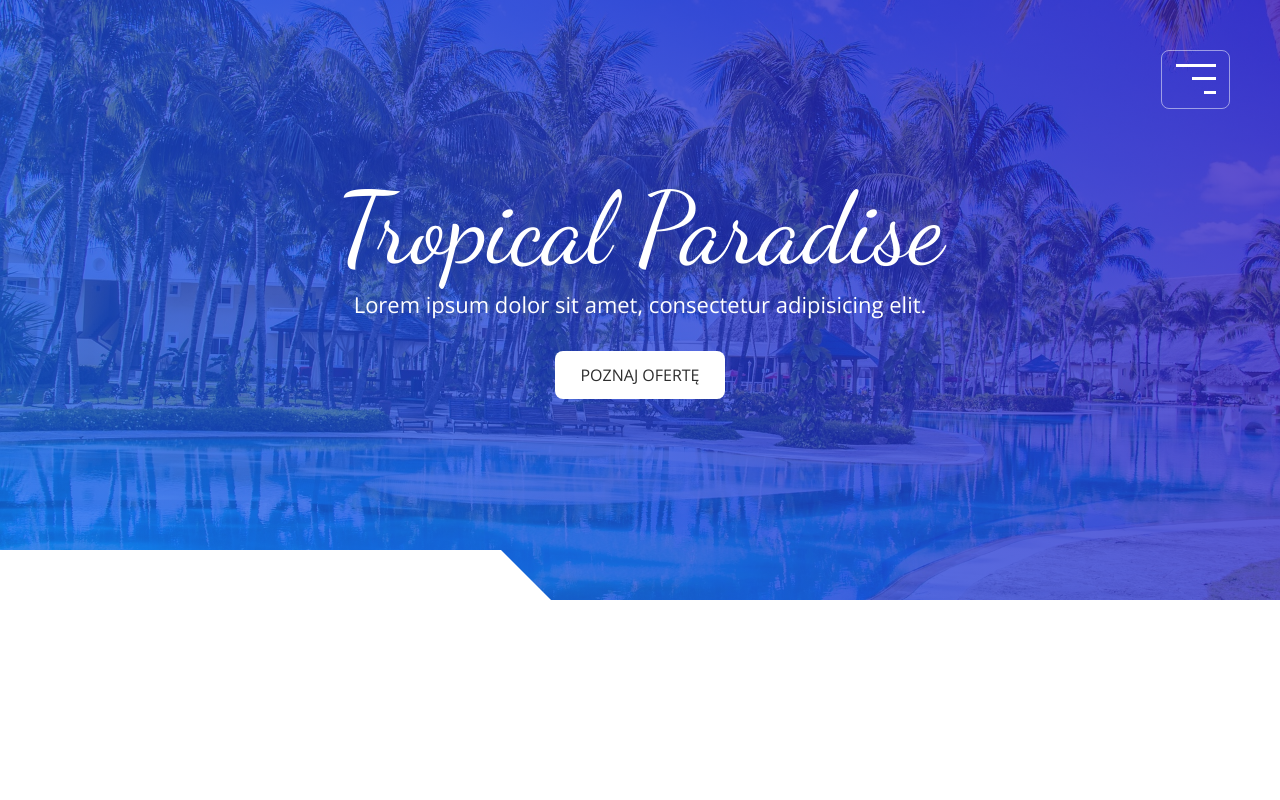
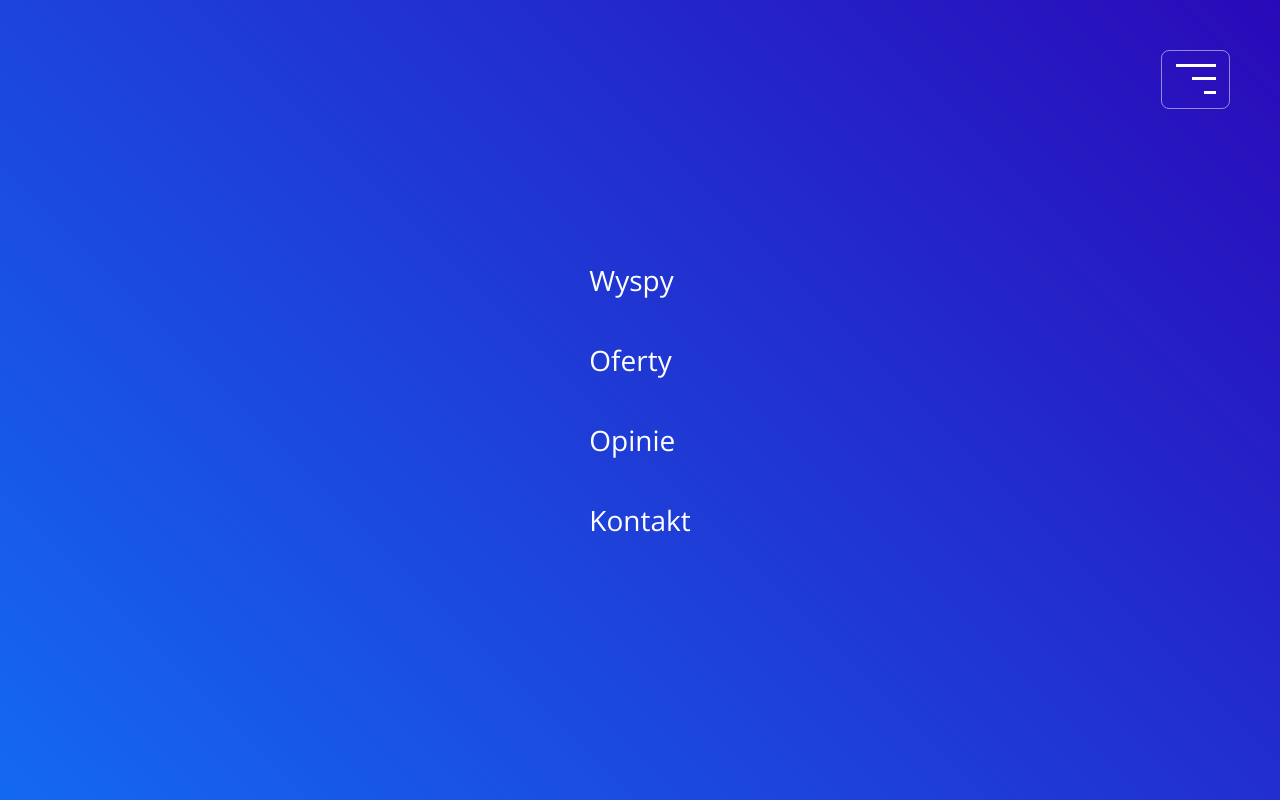
Before and after one commit to Drace1337/TropicalParadiseCourse3, a plain HTML site: page index.html in a window 1280 px wide. Both pictures are taken after a click on the button 1195 px from the left and 79 px from the top of the page. Drawn offline with nearby package versions, Linux system fonts and the light colour scheme.

Commit message:
Added navigation

```diff
--- a/index.html
+++ b/index.html
@@ -22,7 +22,14 @@
         </div>
     </button>
 
-    <nav class="nav"></nav>
+    <nav class="nav">
+        <div class="nav__items">
+            <a href="#islands" class="nav__item">Wyspy</a>
+            <a href="#offers" class="nav__item">Oferty</a>
+            <a href="#reviews" class="nav__item">Opinie</a>
+            <a href="#contact" class="nav__item">Kontakt</a>
+        </div>
+    </nav>
     <header class="header section">
         <h1 class="header__heading">Tropical Paradise</h1>
         <p class="header__text">Lorem ipsum dolor sit amet, consectetur adipisicing elit.</p>
--- a/js/main.js
+++ b/js/main.js
@@ -0,0 +1,26 @@
+const nav = document.querySelector('.nav')
+const navBtn=document.querySelector('.burger-btn')
+const allNavItems = document.querySelectorAll('.nav__item')
+
+const handleNav = () => {
+    nav.classList.toggle('nav--active')
+
+    allNavItems.forEach(item => {
+        item.addEventListener('click', ()=>{
+            nav.classList.remove('nav--active')
+        })
+    })
+    handleNavItemsAnimation();
+}
+
+const handleNavItemsAnimation = () =>{
+    let delayTime = 0;
+
+    allNavItems.forEach(item =>{
+        item.classList.toggle('nav-items-animation')
+        item.style.animationDelay = '.'+delayTime+'s';
+        delayTime++;
+    })
+}
+
+navBtn.addEventListener('click', handleNav)
--- a/sass/main.scss
+++ b/sass/main.scss
@@ -63,6 +63,60 @@ body {
 			transition-delay: 0.1s;
 		}
 	}
+}
+.nav {
+	position: fixed;
+	top: 0;
+	display: flex;
+	justify-content: center;
+	align-items: center;
+	height: 100vh;
+	width: 100%;
+	transform: translateX(100%);
+	transition: 0.5s cubic-bezier(0.65, 0.05, 0.36, 1);
+	background-image: colors.$blue-gradient-solid;
+	z-index: 100;
+
+	&--active {
+		transform: translateX(0);
+	}
+	&__item {
+		position: relative;
+
+		display: block;
+		margin: 0.5em 0;
+		padding: 0.5em 2em;
+		font-size: 2.8rem;
+		color: colors.$pure-white;
+		text-decoration: none;
+		&::before {
+			position: absolute;
+			top: 0;
+			left: 0;
+			width: 3px;
+			height: 100%;
+			transform: scaleY(0);
+			background-color: colors.$pure-white;
+			content: '';
+			transition: transform 0.3s;
+		}
+		&:hover::before {
+			transform: scaleY(1);
+		}
+	}
+}
+
+@keyframes navItemsAnimation {
+    from{
+        transform: translateX(200%);
+    }
+    to{
+        transform: translateX(0);
+    }
+
+}
+.nav-items-animation{
+    animation: navItemsAnimation 1s both;
 }
 
 // HEADER
@@ -131,11 +185,11 @@ body {
 		top: 50px;
 		right: 50px;
 	}
-    .header{
-        background-image: colors.$blue-gradient, url('../img/header-big.jpg');
+	.header {
+		background-image: colors.$blue-gradient, url('../img/header-big.jpg');
 
-        &__heading{
-            font-size: 10rem;
-        }
-    }
+		&__heading {
+			font-size: 10rem;
+		}
+	}
 }
```
Also changed, not shown: css/main.css, 1 other file.
